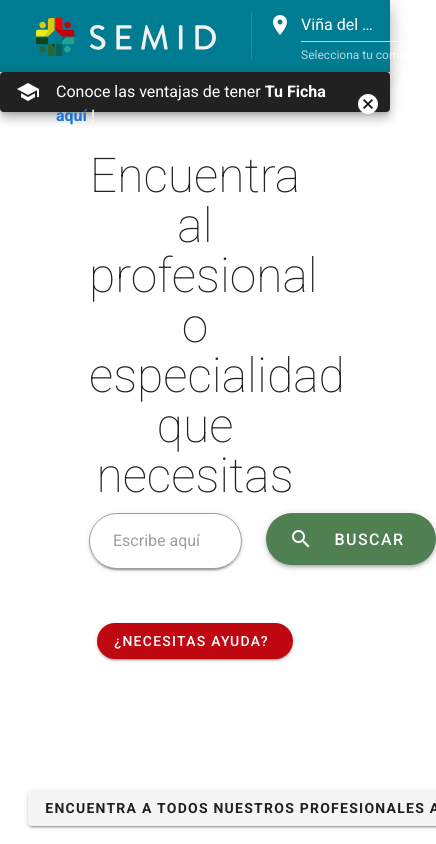
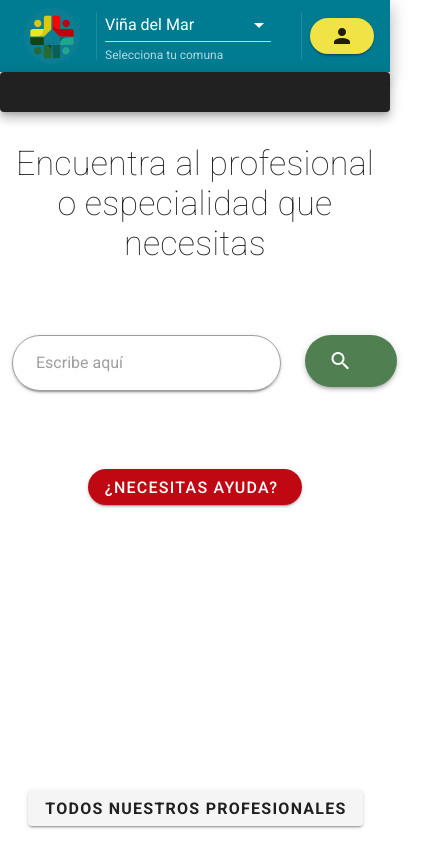
Before and after one commit to smenaaliaga/agendatuhora-website, a Vue app: page / in a window 390 px wide. Shown: the whole page, 436 px wide, since content can reach past the window. Built offline with nearby package versions, Linux system fonts and the light colour scheme; what vue-sticky-directive would draw is missing.

Commit message:
Mejora el responsive de Home y Toolbar

```diff
--- a/src/App.vue
+++ b/src/App.vue
@@ -1,8 +1,8 @@
 <template>
 <div id="app">
   <v-app>
-    <Toolbar />
-    <router-view />
+    <Toolbar :mobile="this.mobile" />
+    <router-view :mobile="this.mobile" />
     <Footer />
   </v-app>
 </div>
@@ -17,7 +17,56 @@
       Footer
     },
     data () {
-      return {}
+      return {
+        window: {
+          width: 0,
+          height: 0
+        },
+        mobile: false
+      }
+    },
+    created() {
+        window.addEventListener('resize', this.handleResize);
+        this.handleResize();
+    },
+    destroyed() {
+        window.removeEventListener('resize', this.handleResize);
+    },
+    methods: {
+      handleResize() {
+          this.window.width = window.innerWidth;
+          this.window.height = window.innerHeight;
+          this.isMobile();
+      },
+      isMobile() {
+        if(this.window.width < 600) {
+          this.mobile = true
+        } else {
+          this.mobile = false
+        }
+      }
     }
   };
 </script>
+
+<style>
+  span {
+    font-size : medium;
+  }
+
+  @media (max-width: 600px) {
+    span.icon {
+      font-size : x-large;
+    }
+    span.text {
+      height   : 1px;
+      width    : 1px;
+      position : absolute;
+      overflow : hidden;
+      top      : -1000px;
+    }
+    .display-2 {
+        font-size: 1px;
+    }
+  }
+</style>
--- a/src/components/Footer.vue
+++ b/src/components/Footer.vue
@@ -10,7 +10,7 @@
               cols="12"
               >
                   <v-btn @click="goProfesionales()">
-                      <strong>Encuentra a todos nuestros profesionales aquí</strong>
+                      <strong>Todos nuestros profesionales</strong>
                   </v-btn>
               </v-col>
           </v-footer>
--- a/src/components/Toolbar.vue
+++ b/src/components/Toolbar.vue
@@ -4,13 +4,18 @@
   <v-card flat tile>
     <v-toolbar height="72px" dark color="#007C92" :elevation="10">
 
-      <!-- TITULO TOOLBAR -->
-      <v-btn text large @click="backHome()">
-        <icon-base width="180" height="180" icon-name="SEMID"><icon-SemidConjunto /></icon-base>
-      </v-btn>
+      <!-- TITULO TOOLBAR @click="backHome()" -->
+
+          <v-btn class="icon mx-2" text fab light  @click="backHome()" color="grey">
+            <icon-base width="140" height="140" icon-name="SEMID"><icon-Semid /></icon-base>
+          </v-btn>
+
+        <span class="text">
+          <icon-base width="120" height="120" icon-name="SEMID"><icon-SemidLetra /></icon-base>
+        </span>
       <!-- FIN: TITULO TOOLBAR -->
 
-      <v-divider class="mx-4" inset vertical />
+      <v-divider class="mx-2" inset vertical />
 
       <!-- SELECION DE COMUNA -->
       <v-select
@@ -21,7 +26,7 @@
           menu-props="auto"
           hint="Selecciona tu comuna"
           persistent-hint
-          prepend-icon="mdi-map-marker"
+          :prepend-icon="!this.mobile ? 'mdi-map-marker' : ''"
           single-line
           size="1px"
       ></v-select>
@@ -29,7 +34,7 @@
 
       <v-spacer />
 
-      <v-divider class="mx-4" inset vertical />
+      <v-divider class="mx-2" inset vertical />
 
       <!-- BTN TU FICHA -->
       <v-btn rounded
@@ -37,8 +42,8 @@
         color="#f1e345"
         light
       >
-        <v-icon class="icon-right">mdi-file-document</v-icon>
-        <span class="mr-2">Tu Ficha</span>
+        <v-icon class="icon">mdi-account</v-icon>
+        <span class="text mr-2">Tu Usuario</span>
       </v-btn>
       <!-- FIN: BTN TU FICHA -->
 
@@ -49,16 +54,17 @@
   <!-- FIN: ALERTA -->
   <div class="space-alert">
       <v-alert
-        dismissible
-        icon="mdi-school"
         color="grey darken-4"
         dark
         dense
         height="40px"
         :elevation="7"
       >
+      <span class="text">
+      <v-icon class="icon">mdi-school</v-icon>
       Conoce las ventajas de tener <strong>Tu Ficha
-        <a @click.stop="dialog = true">aquí</a></strong> !
+        <a @click.stop="dialog = true">aquí</a></strong>
+      </span>
       </v-alert>
   </div>
   <!--  FIN: ALERTA -->
@@ -108,13 +114,16 @@ Maecenas dui ante, varius in justo sed, volutpat ullamcorper augue. Mauris cursu
 <script>
   import { mapState } from 'vuex'
   import IconBase from './IconBase.vue'
-  import IconSemidConjunto from './icons/IconSemidConjunto.vue'
+  import IconSemidLetra from './icons/IconSemidLetra.vue'
+  import IconSemid from '@/components/icons/IconSemid'
   export default {
     name: 'Toolbar',
     components: {
       IconBase,
-      IconSemidConjunto
+      IconSemid,
+      IconSemidLetra
     },
+    props: ['mobile'],
     data () {
       return {
         alert: true,
@@ -128,7 +137,7 @@ Maecenas dui ante, varius in justo sed, volutpat ullamcorper augue. Mauris cursu
     },
     computed: {
       ...mapState(['ubicaciones','select'])
-    },
+    }
   }
 </script>
 
--- a/src/views/Home.vue
+++ b/src/views/Home.vue
@@ -1,26 +1,20 @@
 <template>
     <v-container>
-        <div class="space"></div>
+        <div :class="!this.mobile ? 'espacio' : ''" />
         <v-row>
-            <v-col cols="2" />
 
-            <v-col cols="8">
-                <v-container fluid>
-
-                    <v-row>
-                        <v-col cols="12">
-
-                            <div class="display-2 font-weight-thin text-center">
+            <v-col cols="12" sm="2" />
+            <v-col cols="12" sm="8">
+                <div :class="!this.mobile ?
+                'display-2 font-weight-thin text-center' :
+                'display-1 font-weight-thin text-center'">
                     Encuentra al profesional o especialidad que necesitas
                 </div>
+            </v-col>
+            <v-col cols="12" sm="2" />
 
-                        </v-col>
-                    </v-row>
-
-                    <div class="space-search"/>
-
-                    <v-row>
-                        <v-col cols="9">
+            <v-col cols="12" sm="2" />
+            <v-col cols="9" sm="6">
 
                 <v-text-field
                     solo
@@ -30,7 +24,7 @@
                 ></v-text-field>
 
             </v-col>
-                        <v-col cols="3">
+            <v-col cols="3" sm="2">
 
                 <v-btn rounded
                     href="#"
@@ -40,13 +34,12 @@
                     :elevation="3"
                 >
                     <v-icon class="icon-right">mdi-magnify</v-icon>
-                                <span class="mr-2">Buscar</span>
+                    <span class="text">Buscar</span>
                 </v-btn>
 
             </v-col>
-                    </v-row>
+            <v-col cols="12" sm="2" />
 
-                    <v-row>
             <v-col class="text-center" cols="12">
 
                 <v-btn rounded
@@ -59,22 +52,19 @@
                 </v-btn>
 
             </v-col>
-                    </v-row>
-                </v-container>
-            </v-col>
-
-            <v-col cols="2" />
 
         </v-row>
     </v-container>
 </template>
 
 <script>
-
+  export default {
+    props: ['mobile']
+  }
 </script>
 
 <style>
-.space {
-    height: 50px;
+.espacio {
+    height: 70px;
 }
 </style>
```
Also changed, not shown: src/components/icons/IconSemid.vue (+1 -1 lines), src/components/icons/IconSemidLetra.vue (added, +3 -0 lines), src/main.js (line endings or trailing spaces). Lines whose indentation alone changed are shown as unchanged.
